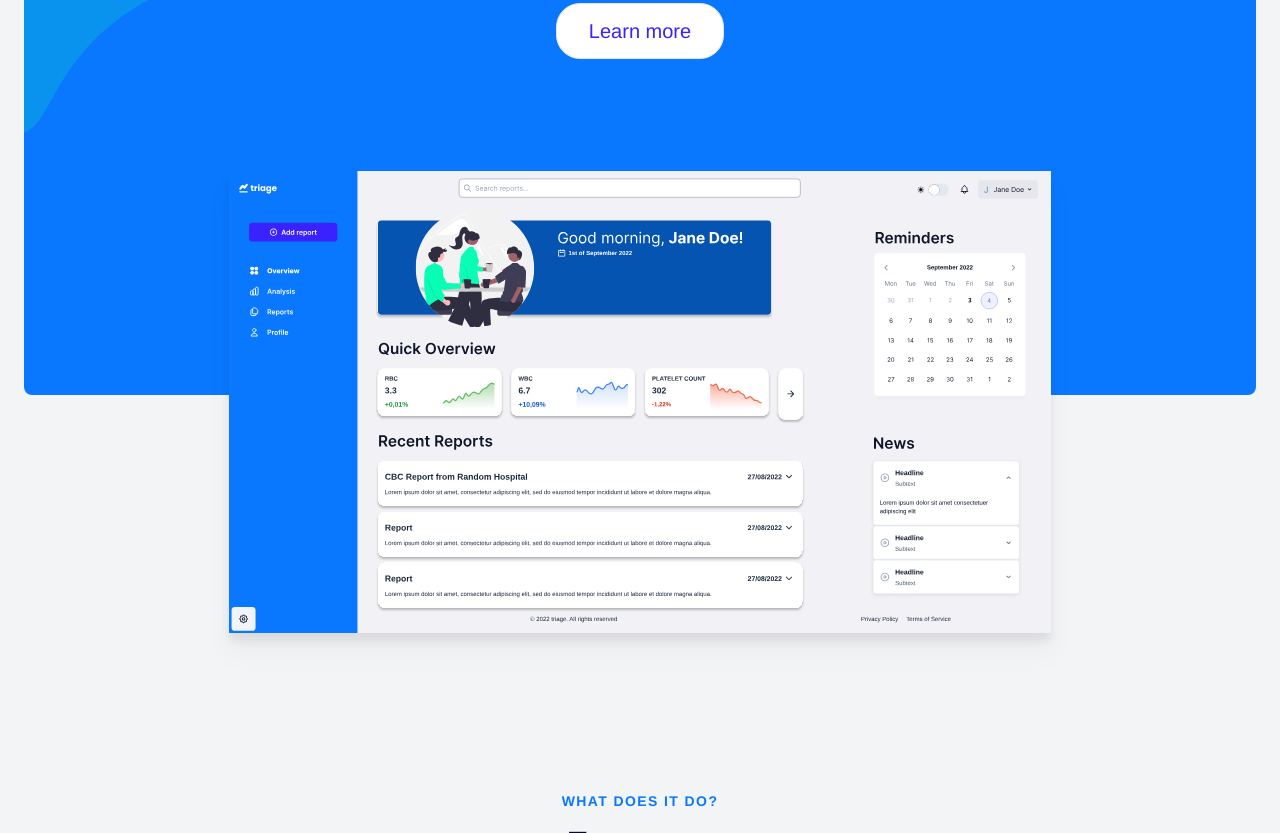
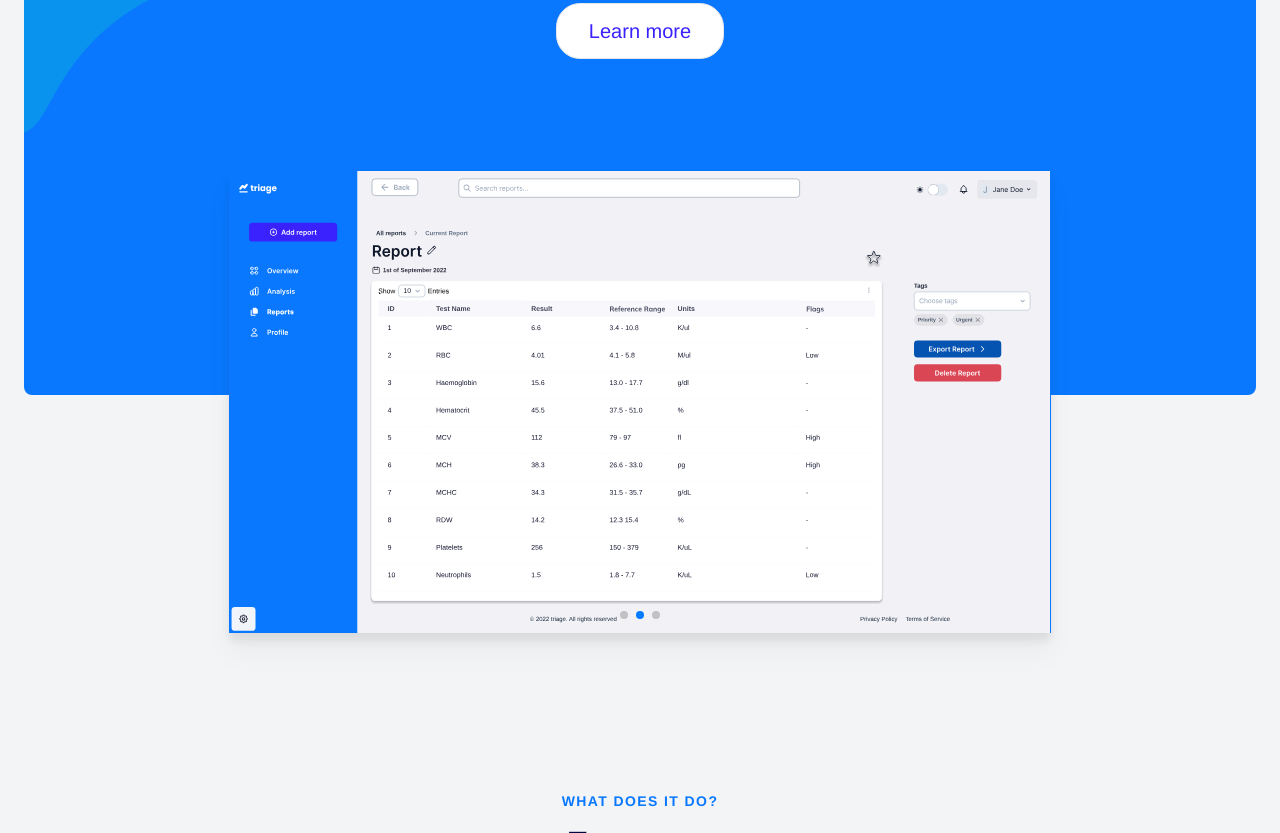
Before and after one commit to DeviousLab/triage, an Astro site in the folder apps/landing-page/: page / in a window 1280 px wide. Shown: the part 501-1334 px from the top of the page. Built offline with nearby package versions, Linux system fonts and the light colour scheme; Astro itself is replaced by a stand-in of ours.

Commit message:
feat: implemented image carousel on hero component
Signed-off-by: DeviousLab <deviouslab@gmail.com>

```diff
--- a/apps/landing-page/src/components/Hero.tsx
+++ b/apps/landing-page/src/components/Hero.tsx
@@ -1,15 +1,22 @@
+import { motion } from 'framer-motion';
+import { Swiper, SwiperSlide } from 'swiper/react';
+import { Pagination, Autoplay } from 'swiper/modules';
 
-import { motion } from 'framer-motion';
+import 'swiper/css';
+import 'swiper/css/pagination';
 
 import Dashboard from '../assets/images/dashboard.svg';
+import Reports from '../assets/images/reports.svg';
+import Analysis from '../assets/images/analysis.svg';
 
 const Hero = () => {
+	const slides = [Dashboard.src, Reports.src, Analysis.src];
 	return (
-    <section className="overflow-y-hidden py-12">
-      <div className="w-full px-6">
+		<section className='overflow-y-hidden py-12'>
+			<div className='w-full px-6'>
 				<div className="container relative mx-auto mt-8 flex flex-col items-center rounded-lg bg-primary bg-[url('/img/ProcessPattern.svg')] bg-cover bg-no-repeat pt-12 pb-24 sm:pt-24 sm:pb-32 md:pb-48 lg:pb-56 xl:pb-64">
 					<motion.div
-            className="mb-5 w-11/12 sm:mb-10 sm:w-2/3"
+						className='mb-5 w-11/12 sm:mb-10 sm:w-2/3'
 						initial={{ y: 300, opacity: 0 }}
 						animate={{
 							y: 0,
@@ -18,19 +25,19 @@ const Hero = () => {
 						}}
 						viewport={{ once: true, amount: 0.8 }}
 					>
-            <h1 className="text-center font-Inter text-2xl leading-tight tracking-tight text-white sm:text-3xl md:text-4xl lg:text-5xl xl:text-6xl">
+						<h1 className='text-center font-Inter text-2xl leading-tight tracking-tight text-white sm:text-3xl md:text-4xl lg:text-5xl xl:text-6xl'>
 							Track your lab results
 						</h1>
-            <p className="mt-2 text-center font-Arimo text-white">
+						<p className='mt-2 text-center font-Arimo text-white'>
 							If you&apos;re looking for a way to keep track of your blood test
 							results, look no further than{' '}
-              <span className="font-extrabold">triage</span>. With our
+							<span className='font-extrabold'>triage</span>. With our
 							easy-to-use interface, you can easily track your results over time
 							and spot any trends that may emerge.
 						</p>
 					</motion.div>
 					<motion.div
-            className="mb-10 flex items-center justify-center sm:mb-20"
+						className='mb-10 flex items-center justify-center sm:mb-20'
 						initial={{ y: 300, opacity: 0 }}
 						animate={{
 							y: 0,
@@ -38,15 +45,15 @@ const Hero = () => {
 							transition: { ease: 'easeOut', duration: 2 },
 						}}
 					>
-            <button className="rounded-3xl border bg-white px-4 py-1 font-Arimo text-sm text-accent transition duration-300 ease-in-out hover:border-white hover:bg-accent	hover:text-white focus:outline-none focus:ring-2 focus:ring-accent focus:ring-offset-2 sm:px-8 sm:py-3 lg:text-xl">
+						<button className='rounded-3xl border bg-white px-4 py-1 font-Arimo text-sm text-accent transition duration-300 ease-in-out hover:border-white hover:bg-accent	hover:text-white focus:outline-none focus:ring-2 focus:ring-accent focus:ring-offset-2 sm:px-8 sm:py-3 lg:text-xl'>
 							Learn more
 						</button>
 					</motion.div>
 				</div>
-        <div className="container mx-auto -mt-20 flex justify-center sm:-mt-40 md:-mt-56">
-          <div className="relative w-11/12 sm:w-2/3">
+				<div className='container mx-auto -mt-20 flex justify-center sm:-mt-40 md:-mt-56'>
+					<div className='relative w-11/12 sm:w-2/3'>
 						<motion.div
-              className="drop-shadow-xl transition duration-300 ease-in hover:drop-shadow-2xl"
+							className='drop-shadow-xl transition duration-300 ease-in hover:drop-shadow-2xl'
 							initial={{ opacity: 0 }}
 							animate={{
 								opacity: 1,
@@ -57,11 +64,29 @@ const Hero = () => {
 								},
 							}}
 						>
-              <img
-                src={Dashboard.src}
-                alt="Sample dashboard page"
-                layout="intrinsic"
-              />
+							<Swiper
+								pagination={{
+                  clickable: true,
+                }}
+								modules={[Pagination, Autoplay]}
+                loop={true}
+                autoplay={{
+                  delay: 5000,
+                  disableOnInteraction: true,
+                }}
+							>
+								<SwiperSlide>
+									<img src={Dashboard.src} alt='Sample dashboard page' />
+								</SwiperSlide>
+								<SwiperSlide>
+									{' '}
+									<img src={Reports.src} alt='Sample reports page' />
+								</SwiperSlide>
+								<SwiperSlide>
+									{' '}
+									<img src={Analysis.src} alt='Sample analysis page' />
+								</SwiperSlide>
+							</Swiper>
 						</motion.div>
 					</div>
 				</div>
```
Also changed, not shown: apps/landing-page/src/assets/images/analysis.svg (added), apps/landing-page/src/assets/images/reports.svg (added). Lines whose indentation alone changed are shown as unchanged.
